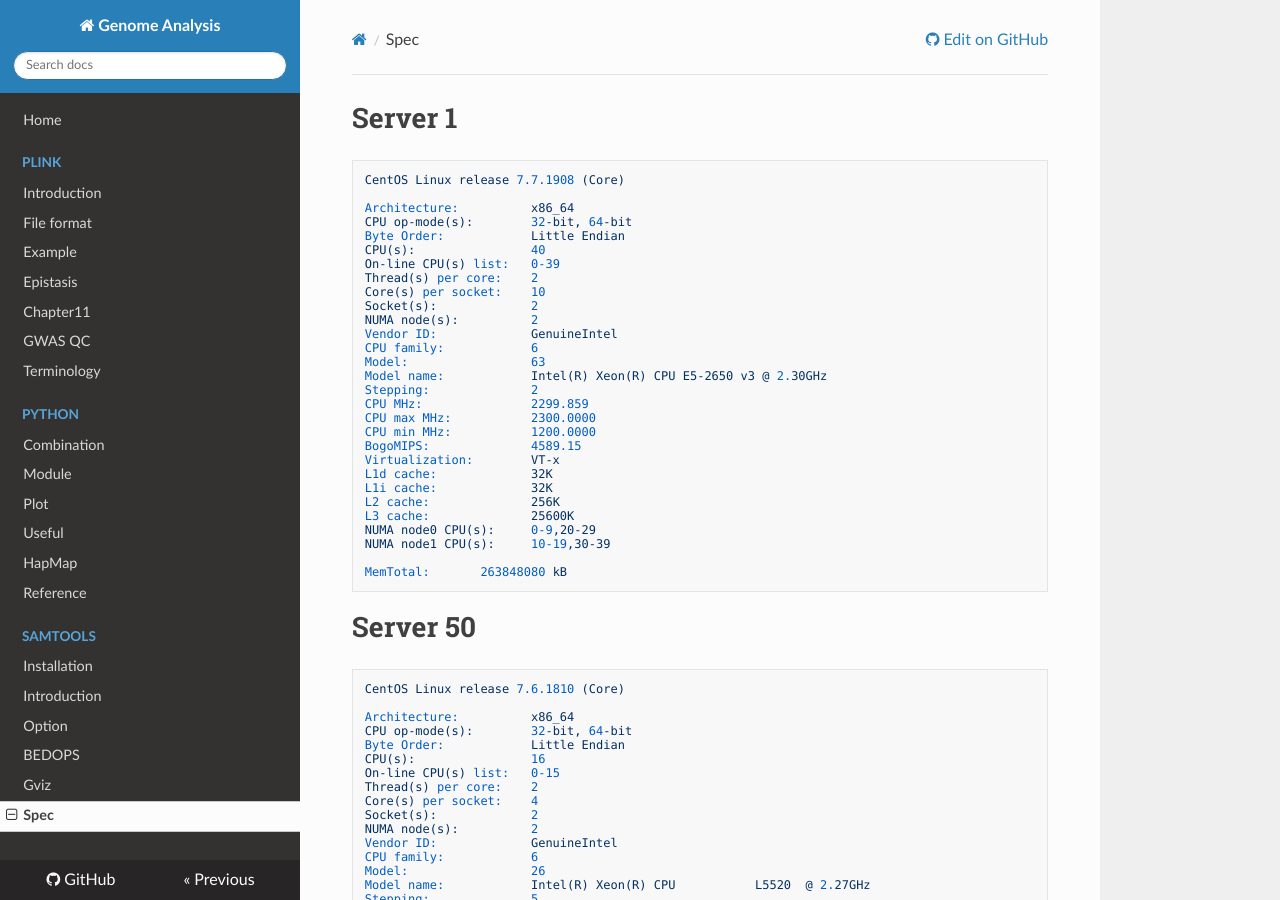
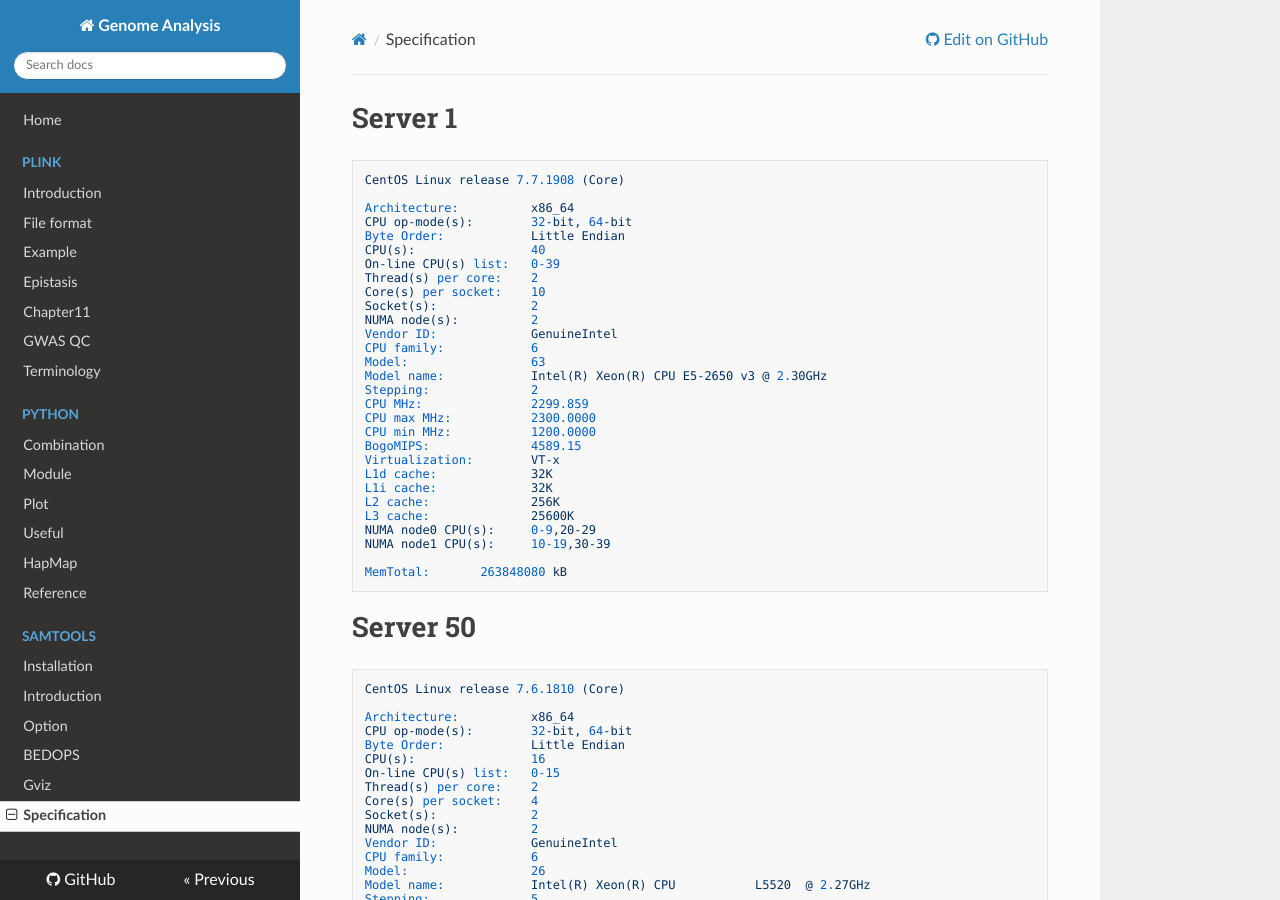
Before and after one commit to WonyoungCho/plink, an MkDocs documentation site: the page built from docs/com_spec.md, in a window 1280 px wide and 900 px high. Built offline with MkDocs 1.6.1, drawn with Linux system fonts in a browser that asks for light colours; nearby versions of some CDN libraries; old or Windows-style settings are respelled for this version of MkDocs; some of the changed lines change nothing that is shown.

Commit message:
Update mkdocs.yml

```diff
--- a/mkdocs.yml
+++ b/mkdocs.yml
@@ -29,5 +29,5 @@ pages:
         - 'Option' : 'samtools_opt.md'
     - BEDOPS: 'bedops_int.md'
     - Gviz: 'Gviz_int.md'
-    - Spec: 'com_spec.md'
+    - Specification: 'com_spec.md'
 theme: readthedocs
```
